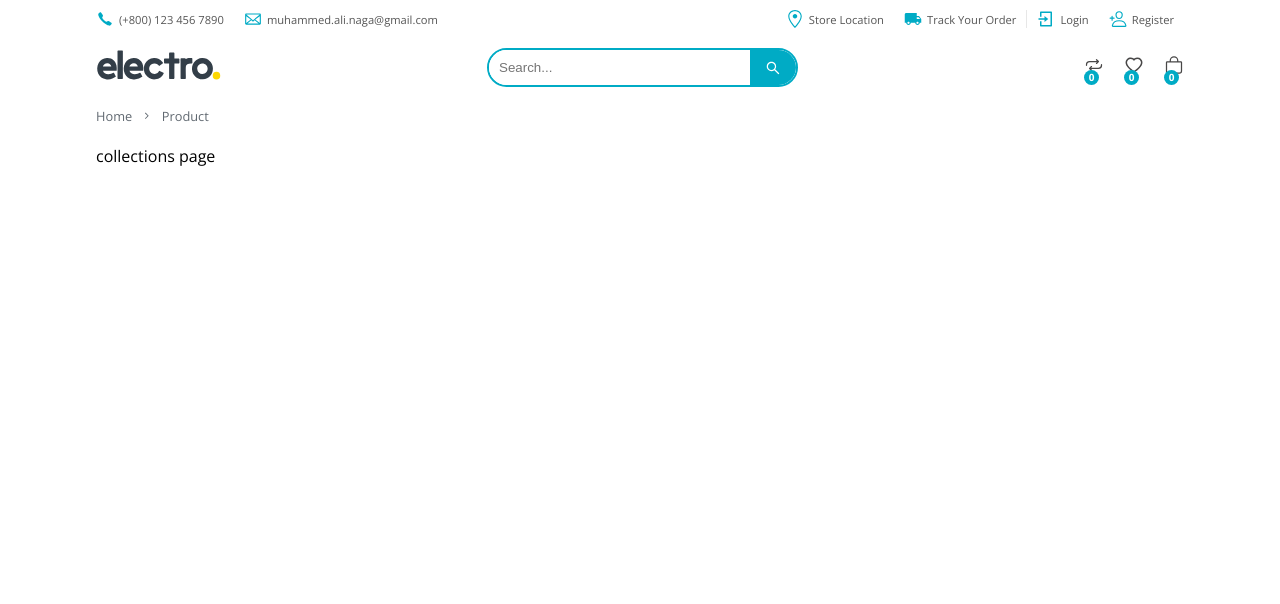
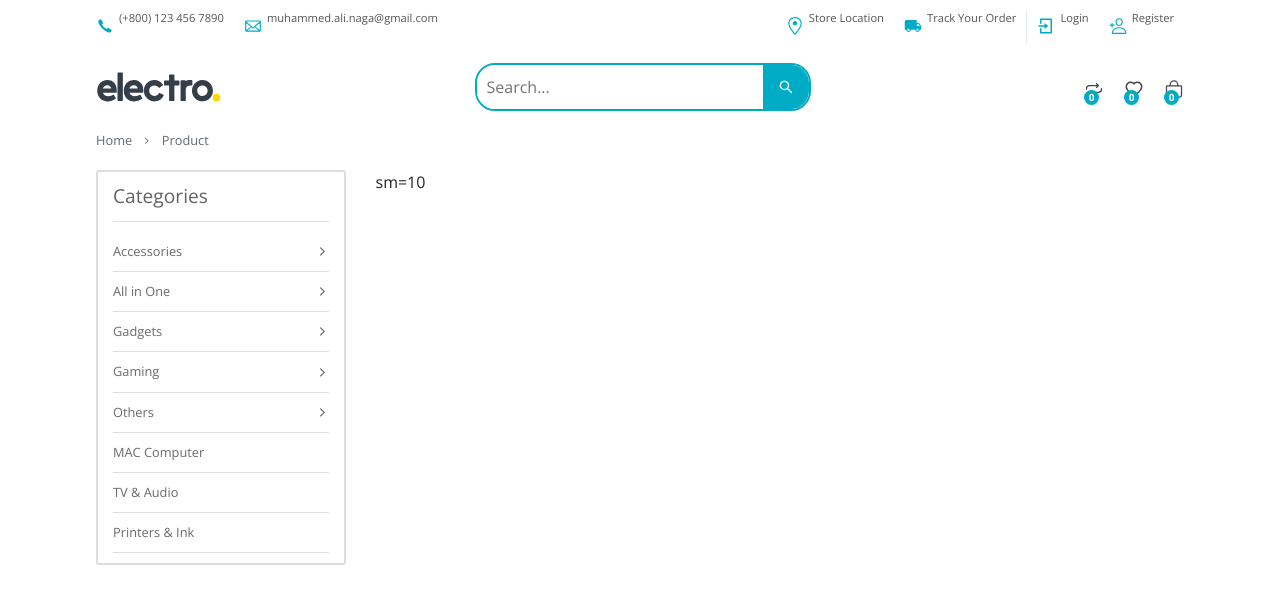
Before and after one commit to muahmmed-naga/electron, a React (Create React App) app: page /categories/all in a window 1280 px wide. Shown: the top 604 px of the page. Built offline with nearby package versions, Linux system fonts and the light colour scheme.

Commit message:
Route navigator and categories page left side

```diff
--- a/package.json
+++ b/package.json
@@ -6,11 +6,13 @@
     "@testing-library/jest-dom": "^5.11.4",
     "@testing-library/react": "^11.1.0",
     "@testing-library/user-event": "^12.1.10",
+    "bootstrap": "^4.6.0",
     "firebase": "^8.2.4",
     "node-sass": "^4.0.0",
     "react": "^17.0.1",
     "react-alice-carousel": "^2.3.0",
     "react-awesome-slider": "^4.1.0",
+    "react-bootstrap": "^1.4.3",
     "react-countdown": "^2.3.1",
     "react-dom": "^17.0.1",
     "react-icons": "^4.1.0",
--- /dev/null
+++ b/src/components/categories-page-left/categories-page-left.comp.js
@@ -0,0 +1,154 @@
+import React from 'react';
+
+// Components
+import { Link } from 'react-router-dom';
+import { IoIosArrowForward } from 'react-icons/io';
+import { Accordion, Card } from 'react-bootstrap';
+
+// Styles
+import './categories-page-left.styles.scss';
+
+const CategoriesPageLeftSide = () => {
+  return (
+    <div className="categories-page-left-wrapper">
+      <div className="title">Categories</div>
+      <Accordion>
+        <div className="list-item">
+          <Accordion.Toggle variant="link" eventKey="0">
+            Accessories
+            <IoIosArrowForward />
+          </Accordion.Toggle>
+          <Accordion.Collapse eventKey="0">
+            <Card.Body>
+              <ul>
+                <li>
+                  <Link to="#">Cameras</Link>
+                </li>
+                <li>
+                  <Link to="#">Software</Link>
+                </li>
+                <li>
+                  <Link to="#">Phones & PDAs </Link>
+                </li>
+                <li>
+                  <Link to="#"> MP3 Players</Link>
+                </li>
+              </ul>
+            </Card.Body>
+          </Accordion.Collapse>
+        </div>
+
+        <div className="list-item">
+          <Accordion.Toggle variant="link" eventKey="1">
+            All in One
+            <IoIosArrowForward />
+          </Accordion.Toggle>
+          <Accordion.Collapse eventKey="1">
+            <Card.Body>
+              <ul>
+                <li>
+                  <Link to="#">Cameras</Link>
+                </li>
+                <li>
+                  <Link to="#">Software</Link>
+                </li>
+                <li>
+                  <Link to="#">Phones & PDAs </Link>
+                </li>
+                <li>
+                  <Link to="#"> MP3 Players</Link>
+                </li>
+              </ul>
+            </Card.Body>
+          </Accordion.Collapse>
+        </div>
+
+        <div className="list-item">
+          <Accordion.Toggle variant="link" eventKey="2">
+            Gadgets
+            <IoIosArrowForward />
+          </Accordion.Toggle>
+          <Accordion.Collapse eventKey="2">
+            <Card.Body>
+              <ul>
+                <li>
+                  <Link to="#">Cameras</Link>
+                </li>
+                <li>
+                  <Link to="#">Software</Link>
+                </li>
+                <li>
+                  <Link to="#">Phones & PDAs </Link>
+                </li>
+                <li>
+                  <Link to="#"> MP3 Players</Link>
+                </li>
+              </ul>
+            </Card.Body>
+          </Accordion.Collapse>
+        </div>
+
+        <div className="list-item">
+          <Accordion.Toggle variant="link" eventKey="3">
+            Gaming
+            <IoIosArrowForward />
+          </Accordion.Toggle>
+          <Accordion.Collapse eventKey="3">
+            <Card.Body>
+              <ul>
+                <li>
+                  <Link to="#">Cameras</Link>
+                </li>
+                <li>
+                  <Link to="#">Software</Link>
+                </li>
+                <li>
+                  <Link to="#">Phones & PDAs </Link>
+                </li>
+                <li>
+                  <Link to="#"> MP3 Players</Link>
+                </li>
+              </ul>
+            </Card.Body>
+          </Accordion.Collapse>
+        </div>
+
+        <div className="list-item">
+          <Accordion.Toggle variant="link" eventKey="4">
+            Others
+            <IoIosArrowForward />
+          </Accordion.Toggle>
+          <Accordion.Collapse eventKey="4">
+            <Card.Body>
+              <ul>
+                <li>
+                  <Link to="#">Cameras</Link>
+                </li>
+                <li>
+                  <Link to="#">Software</Link>
+                </li>
+                <li>
+                  <Link to="#">Phones & PDAs </Link>
+                </li>
+                <li>
+                  <Link to="#"> MP3 Players</Link>
+                </li>
+              </ul>
+            </Card.Body>
+          </Accordion.Collapse>
+        </div>
+      </Accordion>
+      <Link to="#" className="list-item">
+        MAC Computer
+      </Link>
+      <Link to="#" className="list-item">
+        TV & Audio
+      </Link>
+      <Link to="#" className="list-item">
+        Printers & Ink
+      </Link>
+    </div>
+  );
+};
+
+export default CategoriesPageLeftSide;
--- /dev/null
+++ b/src/components/categories-page-left/categories-page-left.styles.scss
@@ -0,0 +1,47 @@
+.categories-page-left-wrapper {
+  border: 2px solid #ddd;
+  border-radius: 3px;
+  padding: 10px 15px;
+
+  .title {
+    font-size: 1.2rem;
+    color: #636363;
+    border-bottom: 1px solid #ddd;
+    padding-bottom: 10px;
+    margin-bottom: 10px;
+  }
+
+  .list-item {
+    width: 100%;
+    padding-bottom: 10px;
+    padding-top: 10px;
+    font-size: 0.8rem;
+    color: #6b6969;
+    border-bottom: 1px solid #ddd;
+    display: block;
+
+    button {
+      all: unset;
+      width: 100%;
+      display: flex;
+      align-items: center;
+      justify-content: space-between;
+      font-size: 0.8rem;
+      cursor: pointer;
+      color: #6b6969;
+    }
+
+    li {
+      font-size: 0.8rem;
+      margin-bottom: 8px;
+
+      a {
+        color: #6b6969;
+      }
+    }
+
+    .card-body {
+      padding: 10px !important;
+    }
+  }
+}
--- a/src/index.js
+++ b/src/index.js
@@ -6,6 +6,7 @@ import reportWebVitals from './reportWebVitals';
 import { BrowserRouter as Router } from 'react-router-dom';
 
 // Styles
+import 'bootstrap/dist/css/bootstrap.min.css';
 import './scss/index.scss';
 
 // Hot Module Replacement
--- a/src/pages/CategoriesPage.js
+++ b/src/pages/CategoriesPage.js
@@ -1,13 +1,20 @@
 import React from 'react';
 
 // Components
+import { Row, Col } from 'react-bootstrap';
 import RouteNavigator from '../components/route-navigator/route-navigator.comp';
+import CategoriesPageLeftSide from '../components/categories-page-left/categories-page-left.comp';
 
 const CategoriesPage = () => {
   return (
     <div className="custom-container categories-page-wrapper">
       <RouteNavigator prev="home" current="product" />
-      <span>collections page</span>
+      <Row>
+        <Col sm={3}>
+          <CategoriesPageLeftSide />
+        </Col>
+        <Col sm={9}>sm=10</Col>
+      </Row>
     </div>
   );
 };
```
Also changed, not shown: 2 other files (tests, documents, lock files or other folders).
